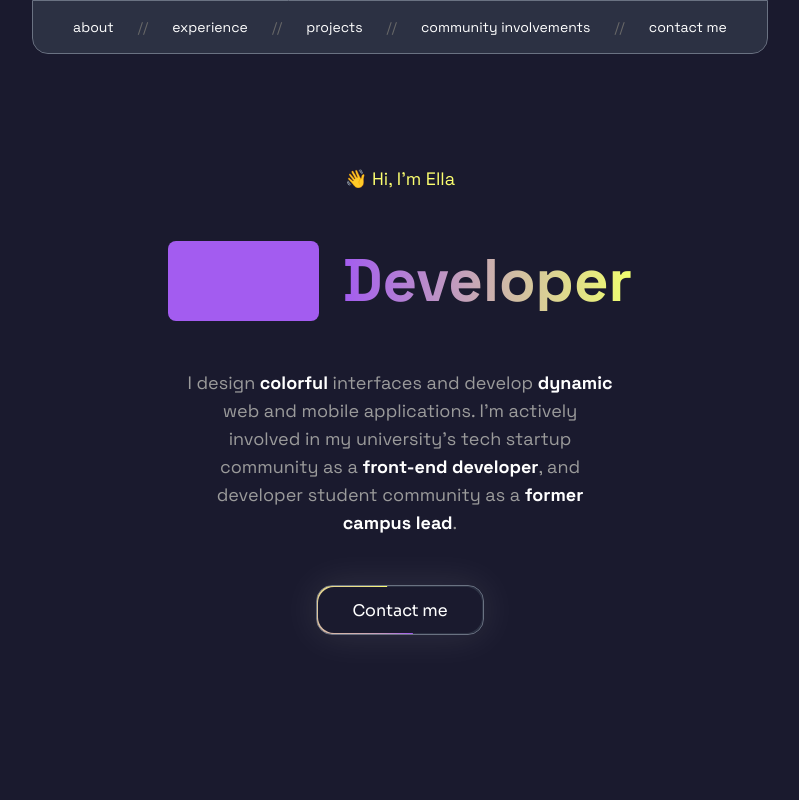
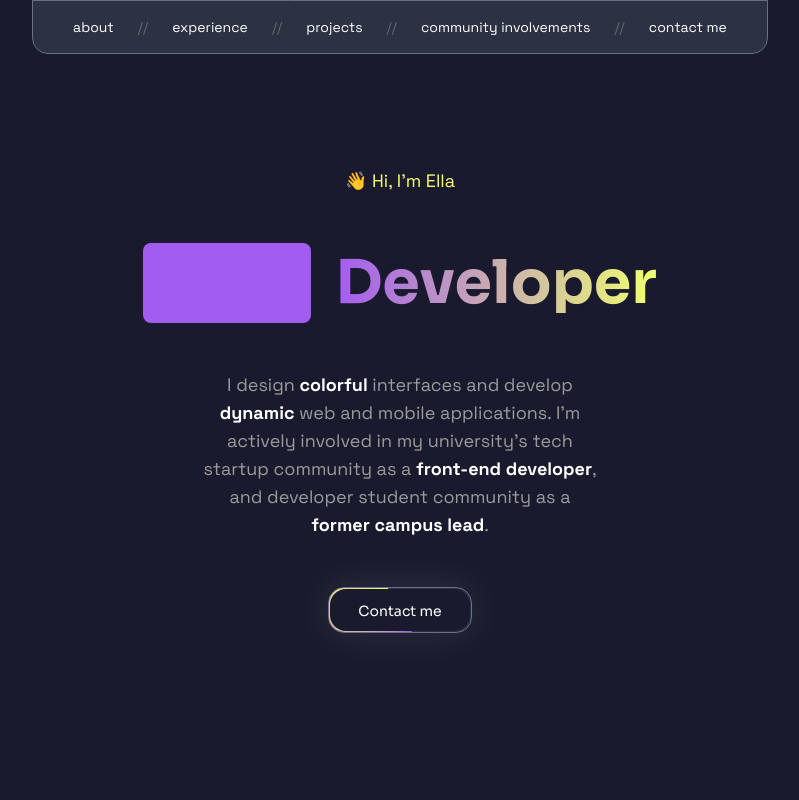
Before and after one commit to ella-emc/my-portfolio, a React (Vite) app: page / in a window 1280 px wide. Shown: the top 800 px of the page, without its empty margins (240-1039 px from the left). Built offline with nearby package versions, Linux system fonts and the light colour scheme.

Commit message:
style: :lipstick: Change font family and adjust paddings

```diff
--- a/src/sections/HeroSection.tsx
+++ b/src/sections/HeroSection.tsx
@@ -2,12 +2,12 @@ import RotatingText from "../components/RotatingText";
 
 const HeroSection = () => {
   return (
-    <section className='h-screen flex flex-col items-center justify-center gap-y-3 lg:gap-y-12'>
+    <section className='h-screen flex flex-col items-center justify-center gap-y-6 px-6 lg:gap-y-12'>
       <p className='text-accent font-space-grotesk text-base lg:text-lg'>👋 Hi, I'm Ella</p>
-      <div className="flex flex-row flex-wrap justify-center items-center gap-x-6">
+      <div className="flex flex-col md:flex-row md:flex-wrap justify-center items-center gap-x-6">
         <RotatingText
           texts={['Mobile', 'Web', 'Full Stack', 'AI']}
-          mainClassName="px-2 sm:px-2 md:px-3 bg-primary text-[42px] lg:text-6xl text-background font-space-grotesk font-bold overflow-hidden py-0.5 sm:py-1 md:py-2 justify-center rounded-lg"
+          mainClassName="px-2 sm:px-2 md:px-3 bg-primary text-[42px] lg:text-6xl text-background font-sora font-bold overflow-hidden py-0.5 sm:py-1 md:py-2 justify-center rounded-lg"
           staggerFrom={"last"}
           initial={{ y: "100%" }}
           animate={{ y: 0 }}
@@ -24,7 +24,7 @@ const HeroSection = () => {
             backgroundClip: "text",
             color: "transparent",
           }}
-          className="text-[42px] lg:text-6xl font-space-grotesk font-bold text-text"
+          className="text-[42px] lg:text-6xl font-sora font-bold text-text"
         >
           Developer
         </p>
@@ -37,8 +37,8 @@ const HeroSection = () => {
         web and mobile applications. I'm actively involved in my university's tech startup community as a <span className="font-bold text-text">front-end developer</span>,
         and developer student community as a <span className="font-bold text-text">former campus lead</span>.
       </p>
-      <div className="card-wrapper flex items-center justify-center w-42 cosmic-glow">
-        <button className="card-content font-sora text-text rounded-2xl py-3 px-8 text-base">
+      <div className="card-wrapper flex items-center justify-center w-36 cosmic-glow">
+        <button className="card-content font-sora text-text rounded-2xl py-3 px-6 text-sm">
           Contact me
         </button>
       </div>
```
